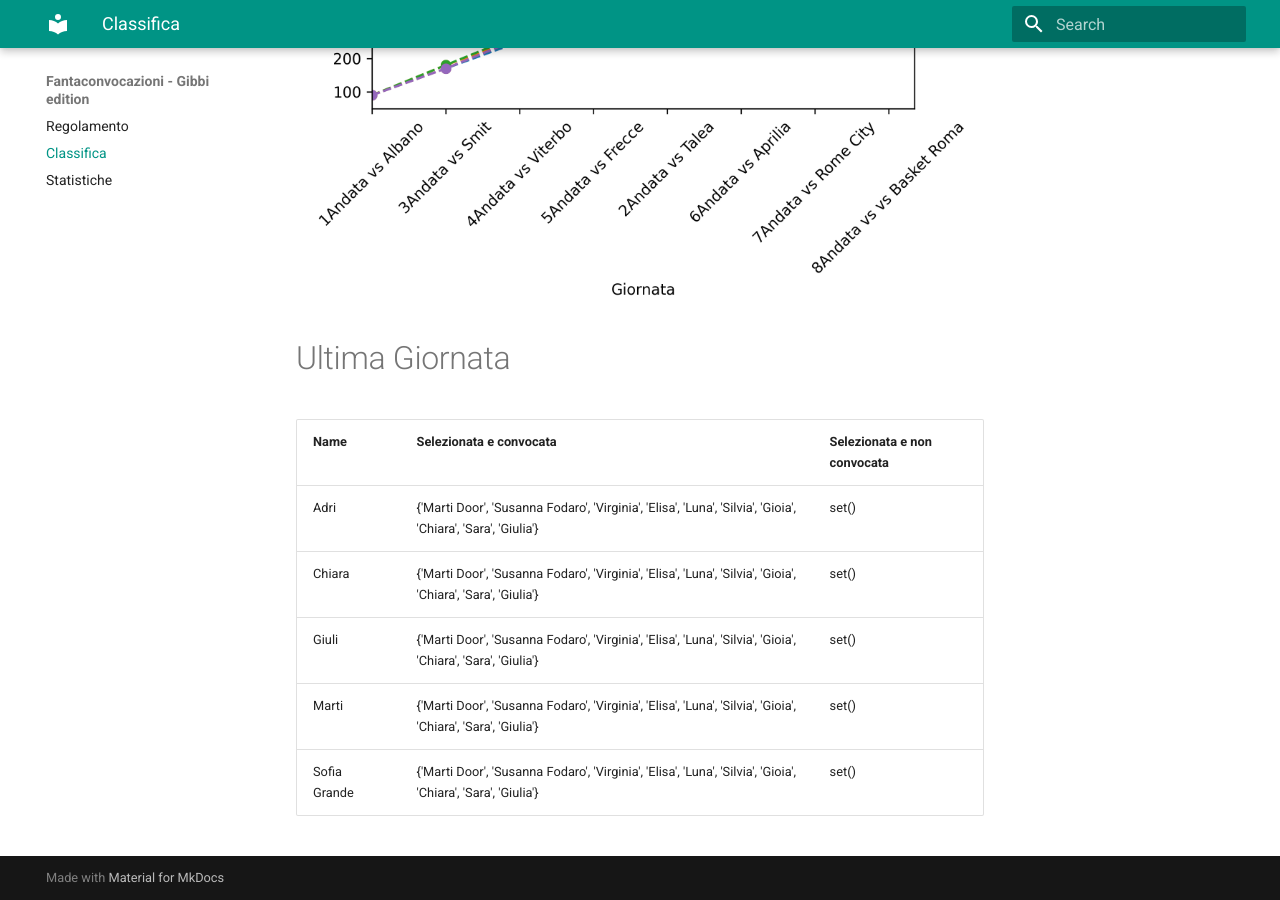
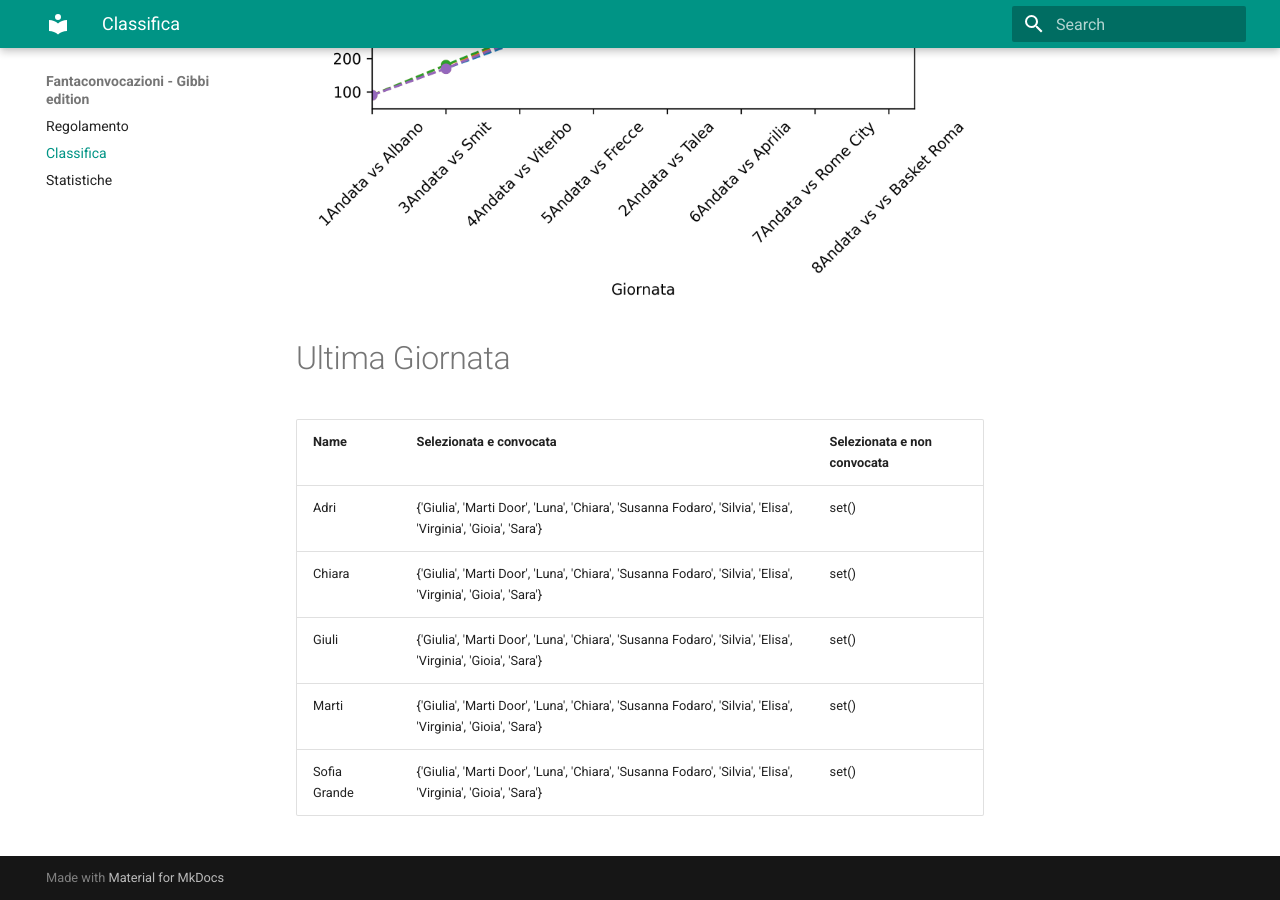
Before and after one commit to martinig94/fantagibbi, an MkDocs documentation site: the page built from docs/Classifica.md, in a window 1280 px wide and 900 px high, scrolled down 810 px. Built offline with MkDocs 1.6.1 and Material for MkDocs 9.7.7, drawn with Linux system fonts in a browser that asks for light colours.

Commit message:
Auto-update from main.py

```diff
--- a/docs/Classifica.md
+++ b/docs/Classifica.md
@@ -18,9 +18,9 @@
 <!-- START_TABLE CORRECT -->
 | Name         | Selezionata e convocata                                                                                      | Selezionata e non convocata   |
 |:-------------|:-------------------------------------------------------------------------------------------------------------|:------------------------------|
-| Adri         | {'Marti Door', 'Susanna Fodaro', 'Virginia', 'Elisa', 'Luna', 'Silvia', 'Gioia', 'Chiara', 'Sara', 'Giulia'} | set()                         |
-| Chiara       | {'Marti Door', 'Susanna Fodaro', 'Virginia', 'Elisa', 'Luna', 'Silvia', 'Gioia', 'Chiara', 'Sara', 'Giulia'} | set()                         |
-| Giuli        | {'Marti Door', 'Susanna Fodaro', 'Virginia', 'Elisa', 'Luna', 'Silvia', 'Gioia', 'Chiara', 'Sara', 'Giulia'} | set()                         |
-| Marti        | {'Marti Door', 'Susanna Fodaro', 'Virginia', 'Elisa', 'Luna', 'Silvia', 'Gioia', 'Chiara', 'Sara', 'Giulia'} | set()                         |
-| Sofia Grande | {'Marti Door', 'Susanna Fodaro', 'Virginia', 'Elisa', 'Luna', 'Silvia', 'Gioia', 'Chiara', 'Sara', 'Giulia'} | set()                         |
+| Adri         | {'Giulia', 'Marti Door', 'Luna', 'Chiara', 'Susanna Fodaro', 'Silvia', 'Elisa', 'Virginia', 'Gioia', 'Sara'} | set()                         |
+| Chiara       | {'Giulia', 'Marti Door', 'Luna', 'Chiara', 'Susanna Fodaro', 'Silvia', 'Elisa', 'Virginia', 'Gioia', 'Sara'} | set()                         |
+| Giuli        | {'Giulia', 'Marti Door', 'Luna', 'Chiara', 'Susanna Fodaro', 'Silvia', 'Elisa', 'Virginia', 'Gioia', 'Sara'} | set()                         |
+| Marti        | {'Giulia', 'Marti Door', 'Luna', 'Chiara', 'Susanna Fodaro', 'Silvia', 'Elisa', 'Virginia', 'Gioia', 'Sara'} | set()                         |
+| Sofia Grande | {'Giulia', 'Marti Door', 'Luna', 'Chiara', 'Susanna Fodaro', 'Silvia', 'Elisa', 'Virginia', 'Gioia', 'Sara'} | set()                         |
 <!-- END_TABLE CORRECT -->
```
